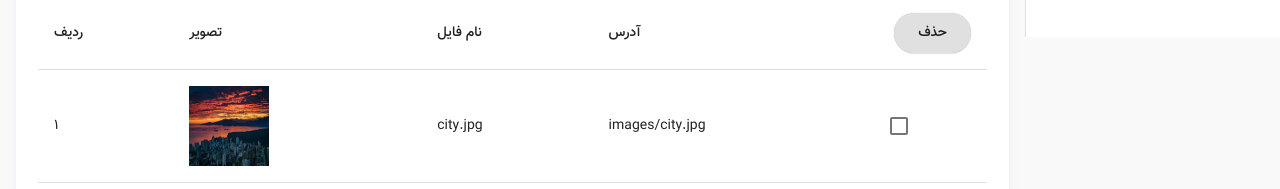
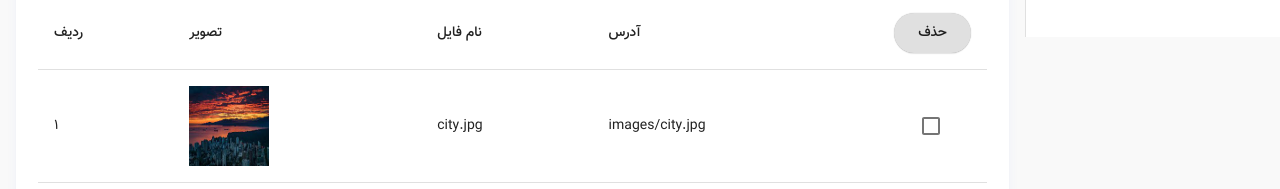
Before and after one commit to hassanEB1379/online-shop-panel-admin, a React (Create React App) app: page /panel/media in a window 1280 px wide. Shown: the part 763-952 px from the top of the page. Built offline with nearby package versions, Linux system fonts and the light colour scheme; the HTML template or start-up script is replaced by a standard one; what jss-rtl would draw is missing.

Commit message:
set align for checkbox

```diff
--- a/src/pages/media/components/FileList.js
+++ b/src/pages/media/components/FileList.js
@@ -73,7 +73,7 @@ const FileList = () => {
                     </TableCell>
                     <TableCell>{row.name}</TableCell>
                     <TableCell>{row.url}</TableCell>
-                    <TableCell padding="checkbox">
+                    <TableCell align="center" padding="checkbox">
                       <Checkbox />
                     </TableCell>
                   </TableRow>
```
